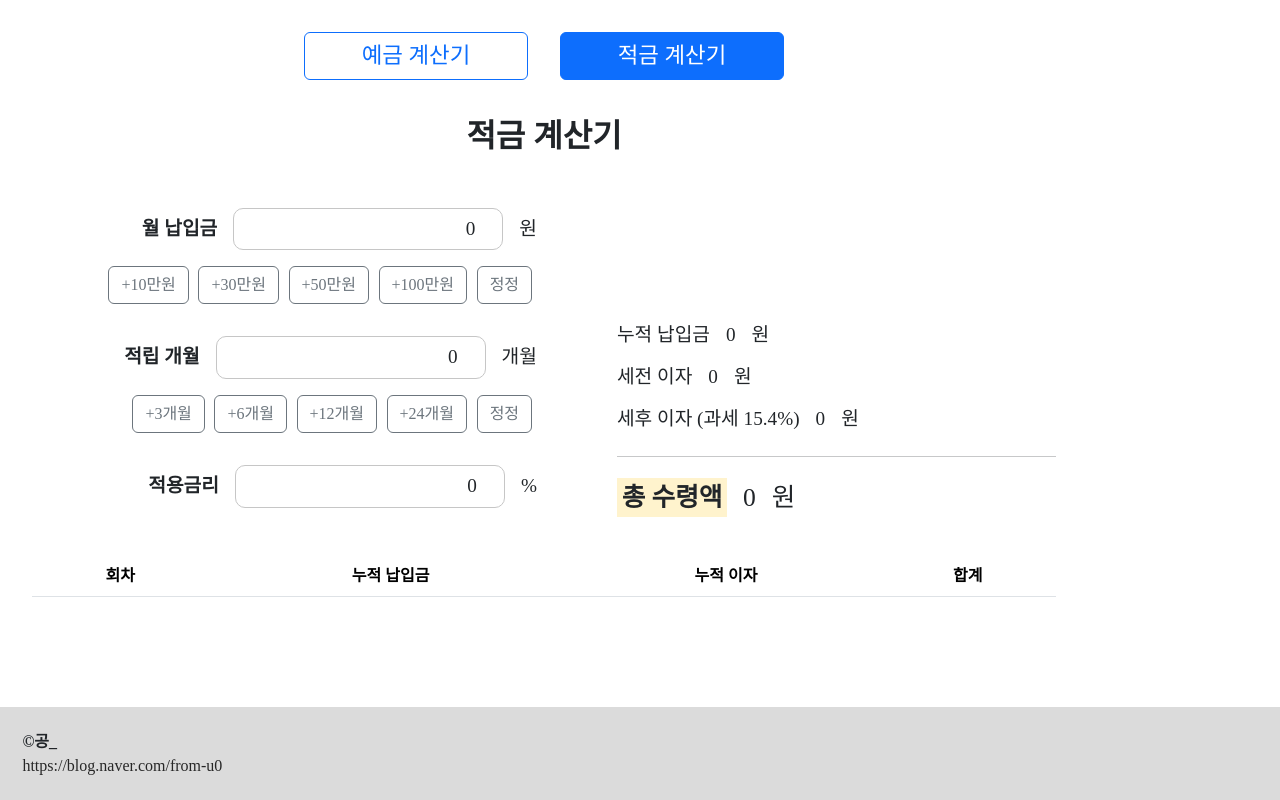
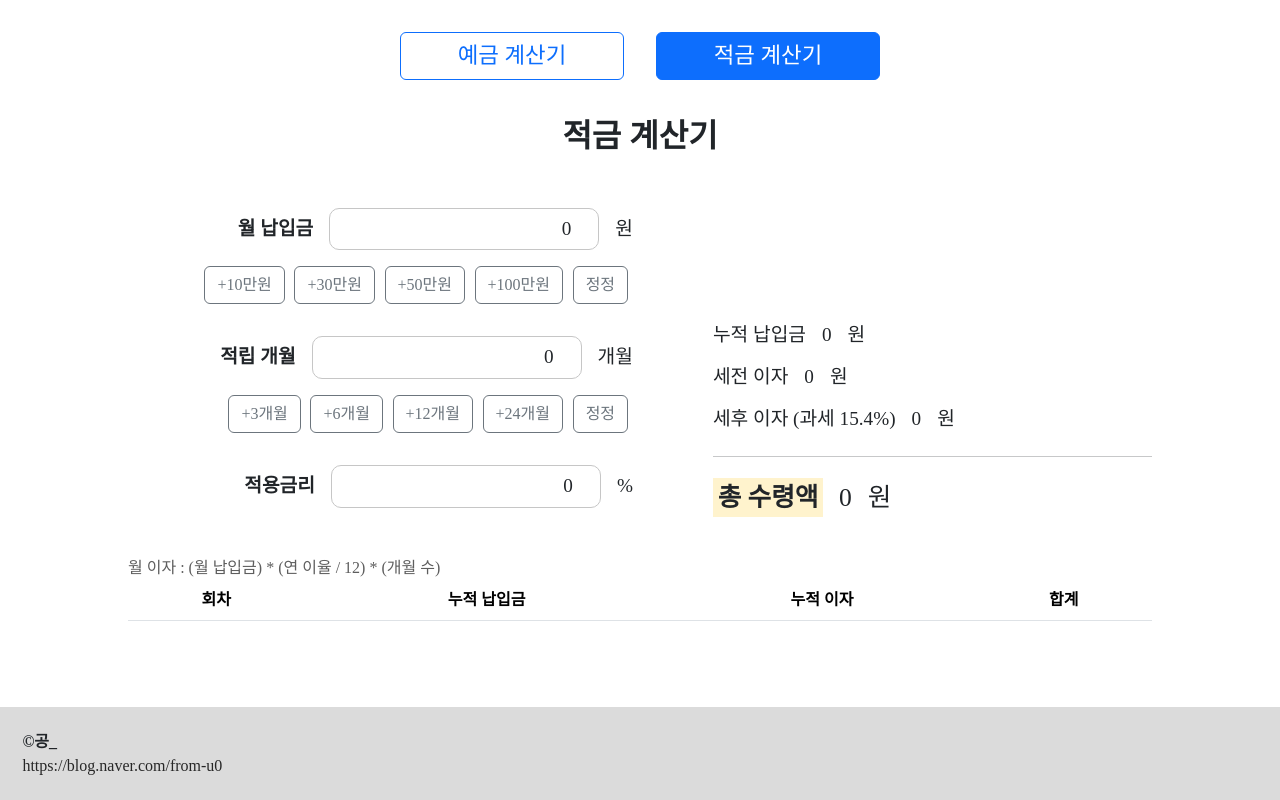
Before and after one commit to babyyu0/financial-calculator, a React (Vite) app: page /savings in a window 1280 px wide. Built offline with nearby package versions, Linux system fonts and the light colour scheme; a web font is replaced by a local one.

Commit message:
디자인 CSS 좀 변경

```diff
--- a/src/css/App.css
+++ b/src/css/App.css
@@ -1,5 +1,10 @@
 html, body {
     width: 100%;
+}
+
+#root {
+    display: flex;
+    justify-content: center;
 }
 
 
--- a/src/css/SavingsCalculator.css
+++ b/src/css/SavingsCalculator.css
@@ -104,7 +104,13 @@
 
 .saving-table {
     display: flex;
+    flex-direction: column;
     justify-content: center;
     text-align: center;
     margin-top: 2rem;
 }
+
+.saving-table > div {
+ color:#5e5e5e;
+    text-align: left;
+}
--- a/src/pages/SavingsCalculatorTable.jsx
+++ b/src/pages/SavingsCalculatorTable.jsx
@@ -1,6 +1,7 @@
 function SavingsCalculatorTable({ savings, taxArr }) {
   return (
     <div className="saving-table">
+      <div>월 이자 : (월 납입금) * (연 이율 / 12) * (개월 수)</div>
       <table className='table table-hover'>
         <thead>
           <tr>
```
